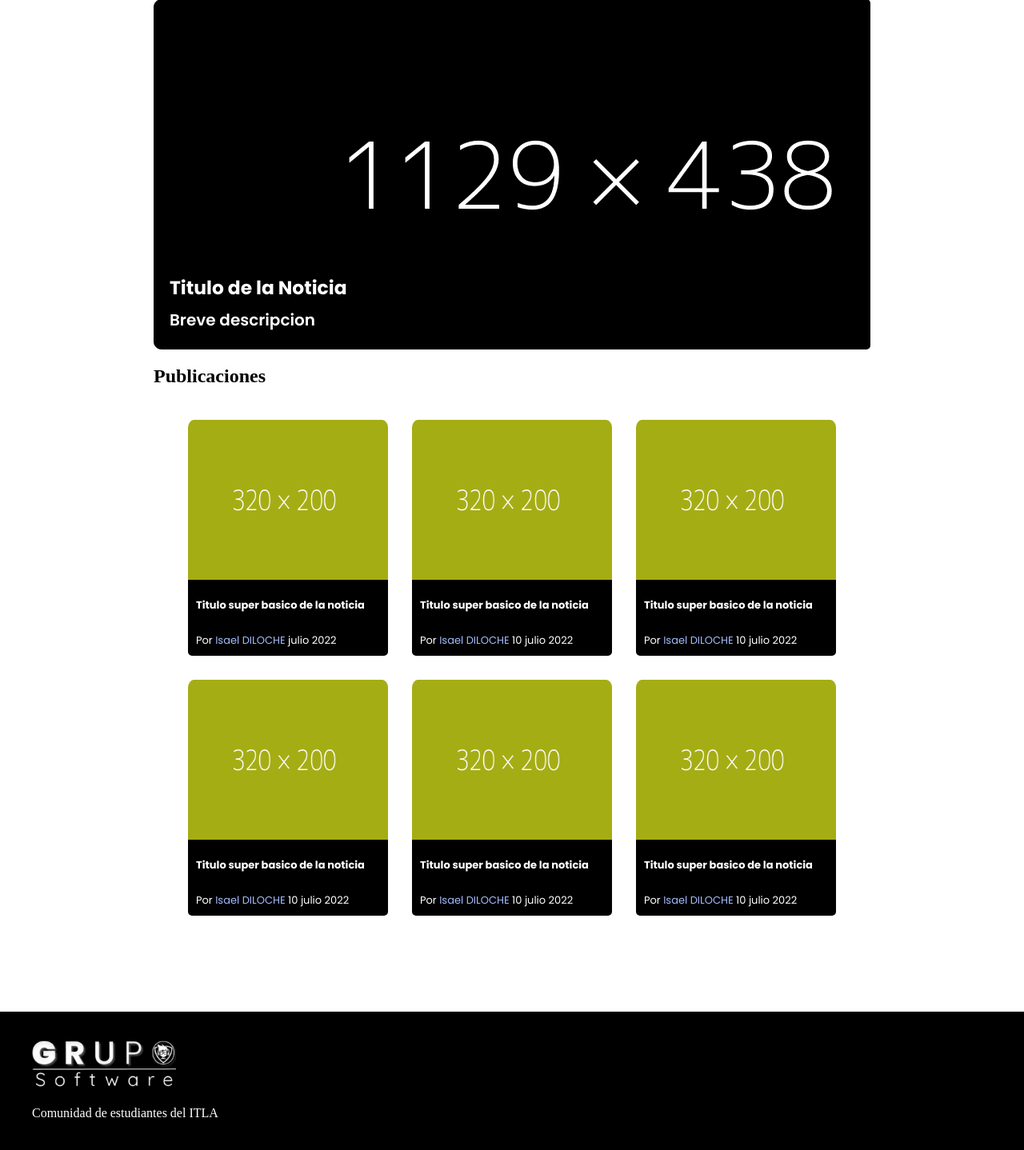
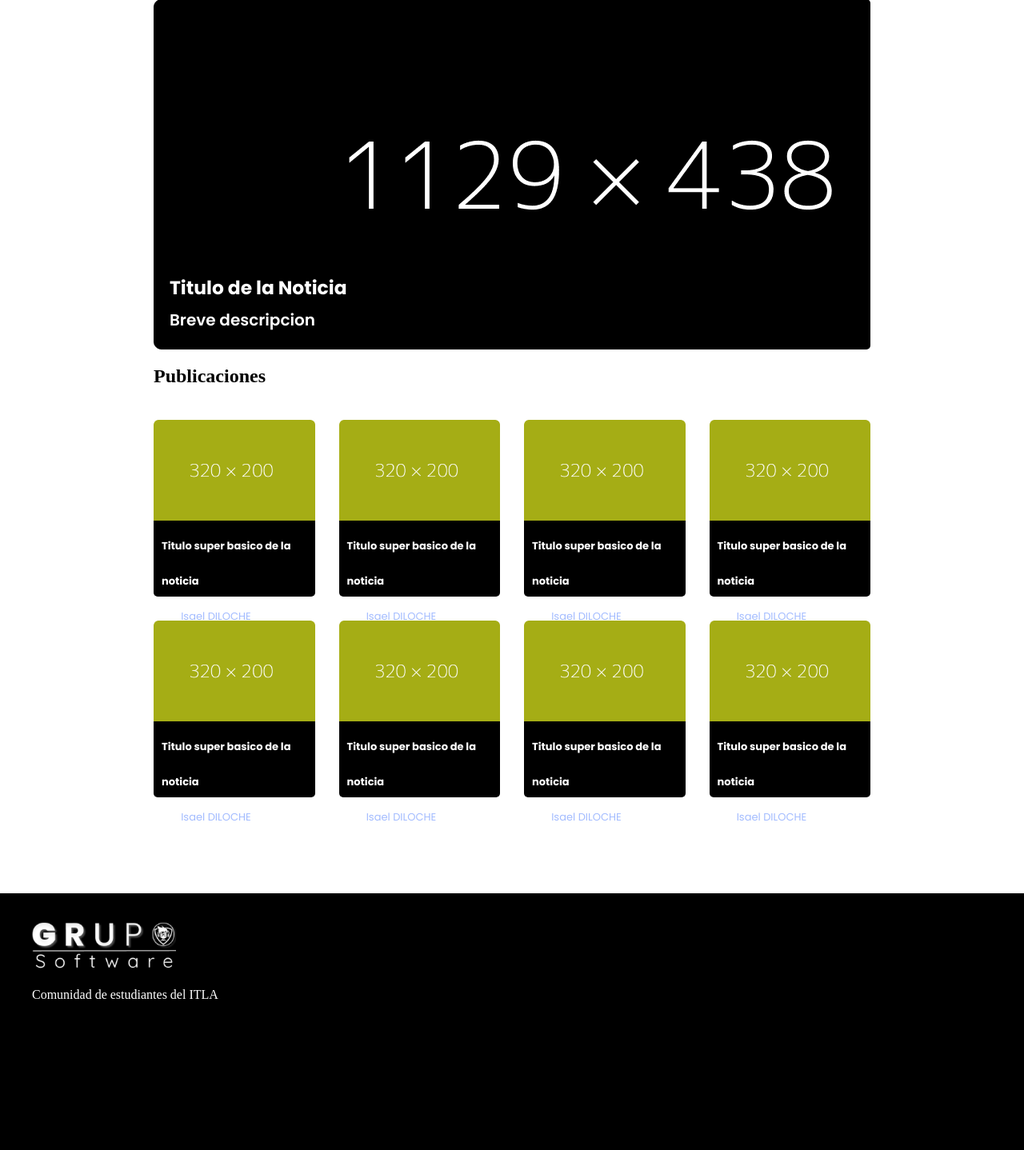
Before and after one commit to itskenshin/GrupoSoftware, a Django app: page /blog/ in a window 1280 px wide. Shown: the part 168-1606 px from the top of the page at 80% size. After the commit the page ends 1417 px from the top, so only its background shows below. Run offline with Django 4.2, Linux system fonts and the light colour scheme; style sheets or scripts are compiled from the project's sources.

Commit message:
CSS god arreglado

```diff
--- a/GrupoSoftwareApp/static/GrupoSoftware/css/style.css
+++ b/GrupoSoftwareApp/static/GrupoSoftware/css/style.css
@@ -65,11 +65,10 @@
   bottom: 10px;
 }
 .content .cont-publicaciones {
-  display: flex;
+  display: grid;
+  grid-template-columns: repeat(auto-fill, minmax(200px, 1fr));
   gap: 30px;
-  padding: 20px;
-  flex-wrap: wrap;
-  justify-content: center;
+  padding: 20px 0px;
 }
 .content .cont-publicaciones .cont-publicaciones.caja {
   width: 300px;
@@ -81,14 +80,10 @@
   flex-direction: column;
   background-color: blueviolet;
   font-weight: 400;
-  border-radius: 10px;
+  border-radius: 5px;
   font-size: 13px;
   line-height: 44px;
   background-color: white;
-}
-.content .cont-publicaciones .caja img {
-  width: 250px;
-  height: 200px;
 }
 .content .cont-publicaciones .caja h4, .content .cont-publicaciones .caja p {
   margin: 0px;
@@ -189,4 +184,7 @@
   .cont-noticia {
     border-radius: 0px;
   }
+  .publicaciones, .destacado {
+    padding: 0px 10px;
+  }
 }/*# sourceMappingURL=style.css.map */
--- a/GrupoSoftwareApp/static/GrupoSoftware/css/style.scss
+++ b/GrupoSoftwareApp/static/GrupoSoftware/css/style.scss
@@ -84,11 +84,10 @@ $red: #c11fd6;
 
     //-----------------------Contenedor de todas las publicaciones
     .cont-publicaciones {
-        display: flex;
+        display: grid;
+        grid-template-columns: repeat(auto-fill, minmax(200px,1fr));
         gap: 30px;
-        padding: 20px;
-        flex-wrap: wrap;
-        justify-content: center;
+        padding: 20px 0px;
 
         //Contenedores que estan dentro del div de publicaciones
 
@@ -103,15 +102,10 @@ $red: #c11fd6;
             flex-direction: column;
             background-color: blueviolet;
             font-weight: 400;
-            border-radius: 10px;
+            border-radius: 5px;
             font-size: 13px;
             line-height: 44px;
             background-color: white;
-
-            img{
-                width: 250px;
-                height: 200px;
-            }
 
             h4,p{
                 margin: 0px;
@@ -233,6 +227,8 @@ $red: #c11fd6;
     .cont-noticia{
         border-radius: 0px;
     }
+
+    .publicaciones,.destacado{
+        padding: 0px 10px;
+    }
 }
-
-//jaroldi danando el css
--- a/blog/templates/blog/blog-main.html
+++ b/blog/templates/blog/blog-main.html
@@ -58,6 +58,20 @@
                     <p>Por <a href="#">Isael DILOCHE</a> 10 julio 2022</p>
                 </div>
             </div>
+            <div class="caja">
+                <img src="{% static 'GrupoSoftware/css/images/320x200.png' %}" alt="">
+                <div class="info">
+                    <h4>Titulo super basico de la noticia</h4>
+                    <p>Por <a href="#">Isael DILOCHE</a> 10 julio 2022</p>
+                </div>
+            </div>
+            <div class="caja">
+                <img src="{% static 'GrupoSoftware/css/images/320x200.png' %}" alt="">
+                <div class="info">
+                    <h4>Titulo super basico de la noticia</h4>
+                    <p>Por <a href="#">Isael DILOCHE</a> 10 julio 2022</p>
+                </div>
+            </div>
         </div>
     </div>
 </div>
```
Also changed, not shown: 1 other file.
